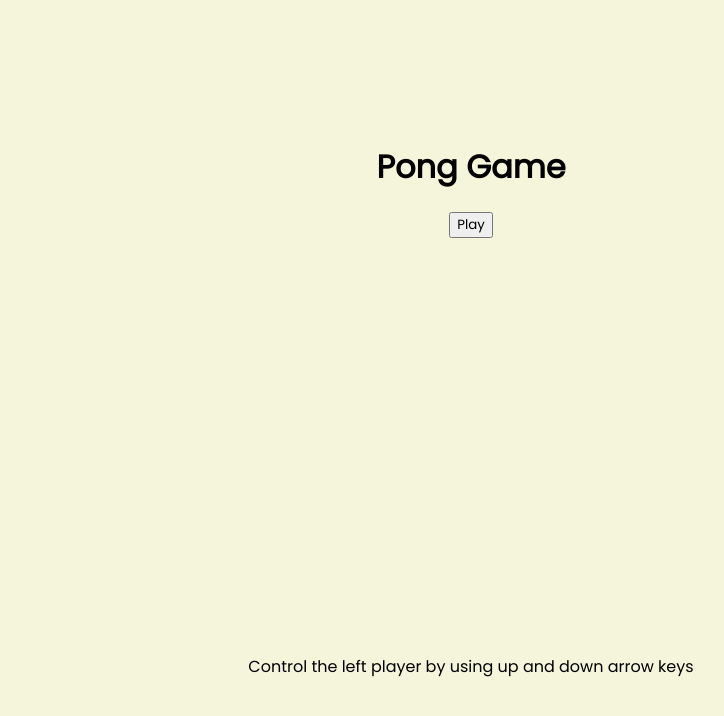
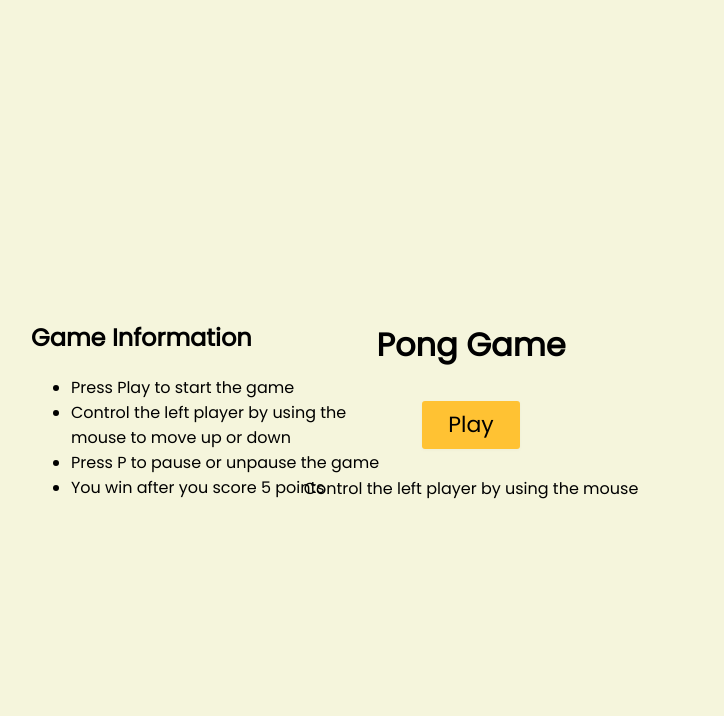
Before and after one commit to Ashish-Shikhrakar/Pong_Game_Basic, a plain HTML site: page index.html in a window 1280 px wide. Shown: the whole page, without its empty margins (177-901 px from the left). Drawn offline with Linux system fonts and the light colour scheme.

Commit message:
CSS and additional features

```diff
--- a/index.html
+++ b/index.html
@@ -22,12 +22,54 @@
         position: fixed;
         width: 100%;
     }
+    #rules{
+        align-self: baseline;
+        width: 500px;
+        height: auto;
+        text-align: left;
+        padding-left: 200px;
+        position: inherit;
+    }
+    #start{
+        width: 100px;
+        height: 50px;
+        margin: 10px;
+        font-size: 22px;
+        border-radius: .25rem;
+        align-items: center;
+        background-clip: padding-box;
+        background-color: #ffc233;
+        border: 1px solid transparent;
+        box-shadow: rgba(0, 0, 0, 0.02) 0 1px 3px 0;
+        box-sizing: border-box;
+        cursor: pointer;
+    }
+
+    #start:hover{
+        background-color: #fb8332;
+        box-shadow: rgba(0, 0, 0, 0.1) 0 4px 12px;
+        transition: 0.4s;
+    }
+
+
 </style>
 <body>
     <h1>Pong Game</h1>
-    <button id="start">Play</button>
-    <canvas id="pong" width="600" height="400"></canvas>
-    <p>Control the left player by using up and down arrow keys</p>
+    <div id="rules">
+        <h2>Game Information</h2>
+        <ul>
+            <li>Press Play to start the game</li>
+            <li>Control the left player by using the <br>mouse to move up or down</li>
+            <li>Press P to pause or unpause the game</li>
+            <li>You win after you score 5 points</li>
+        </ul>
+    </div>
+    <div>
+        <button id="start" name="button">Play</button>
+        <canvas id="pong" width="600" height="400" style="display: none;"></canvas>
+        <p>Control the left player by using the mouse</p>
+    </div>
+
     <script src="script.js"></script>
 </body>
 </html>
--- a/script.js
+++ b/script.js
@@ -100,11 +100,46 @@ function collision(b,p){
     return b.right > p.left && b.bottom > p.top && b.left < p.right && b.top < p.bottom;
 }
 
+function togglePause()
+{
+    if (!paused){
+        paused = true;
+    } else if (paused){
+       paused= false;
+    }
+
+}
+
+window.addEventListener('keydown', function (e) {
+    var key = e.keyCode;
+    if (key === 80)// p key
+    {
+        togglePause();
+    }
+    });
+
+window.addEventListener('keydown', movePaddle);
 canvas.addEventListener('mousemove', movePaddle);
 
 function movePaddle(event){
     let rect = canvas.getBoundingClientRect();//returns size of element and position relative to viewport so that we can take into account scrolling and border
-    user.y = event.clientY - rect.top - user.height / 2;
+    if(!paused){
+        user.y = event.clientY - rect.top - user.height / 2;
+        //use keyboard to control left player
+        // var press = event.keyCode;
+
+        // if(((press === 87) || (press === 38))){
+        //     if(user.y > -50){
+        //         user.y -= 27;
+        //     }
+        // }
+        // if((press === 83) || (press === 40)){
+        //     if(user.y < canvas.height-50){
+        //         user.y += 27;
+        //     }
+        // }
+    }
+
 }
 
 let paused = false;
@@ -124,7 +159,7 @@ function update(){
     ball.x += ball.velocityX;
     ball.y += ball.velocityY;
 
-    let computerlevel = 0.08;
+    let computerlevel = 0.1;
     com.y += ((ball.y - (com.y + com.height / 2))) * computerlevel;
 
     if (ball.y+ball.radius > canvas.height || ball.y - ball.radius < 0){
@@ -157,11 +192,13 @@ function update(){
 }
 const fps = 50;
 let gamestate = false;
+let end_text = null;
 document.getElementById("start").addEventListener("click",function(){
     clearInterval(game);
     resetBall();
     gamestate = true;
     paused = false;
+    canvas.style.display = "block";
 })
 
 function game(){
@@ -173,7 +210,13 @@ function game(){
     }
     if (user.score === 5 || com.score === 5){
         resetBall();
-        drawtext("GAME OVER", canvas.width /2 - 125, canvas.height - 50, 'white');
+        if(user.score === 5){
+            end_text = "YOU WIN";
+        }
+        else{
+            end_text = "GAME OVER";
+        }
+        drawtext(end_text, canvas.width /2 - 110, canvas.height - 50, 'white');
 
         user.score = 0;
         com.score = 0;
```
